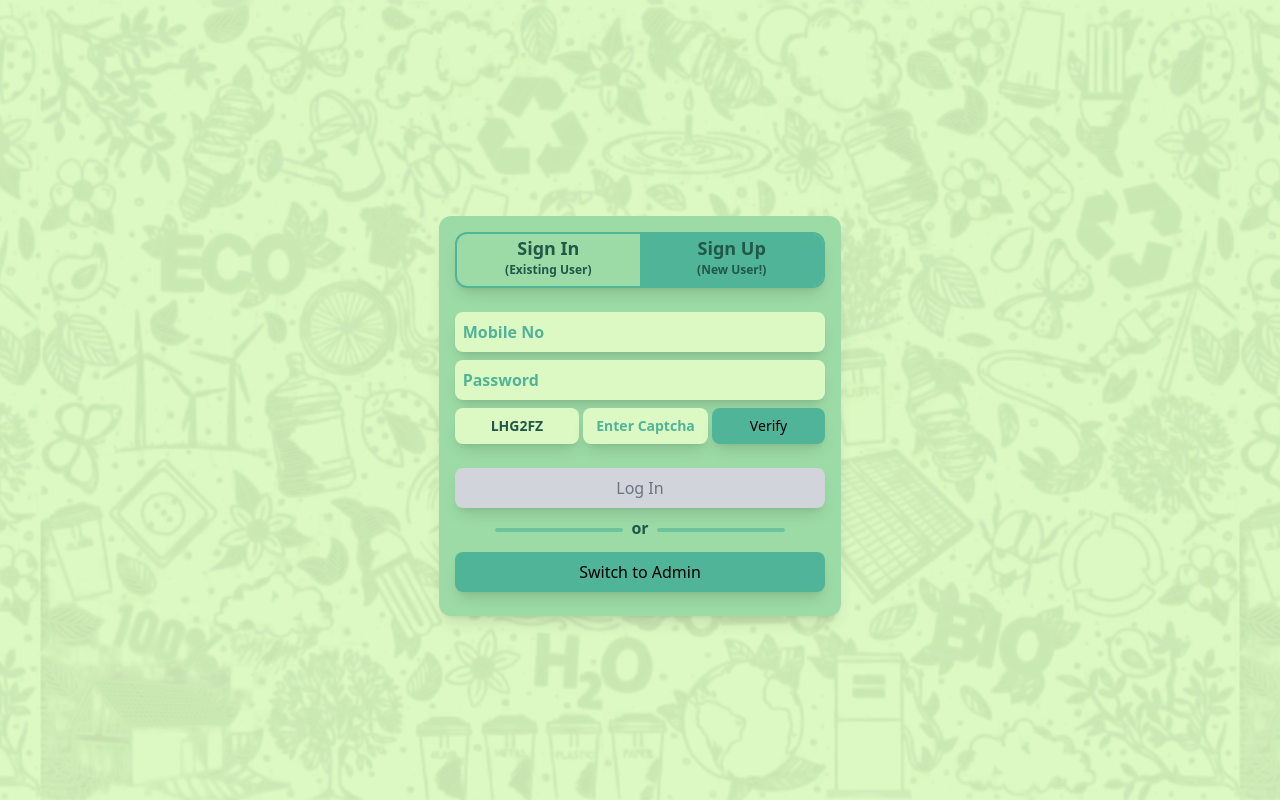
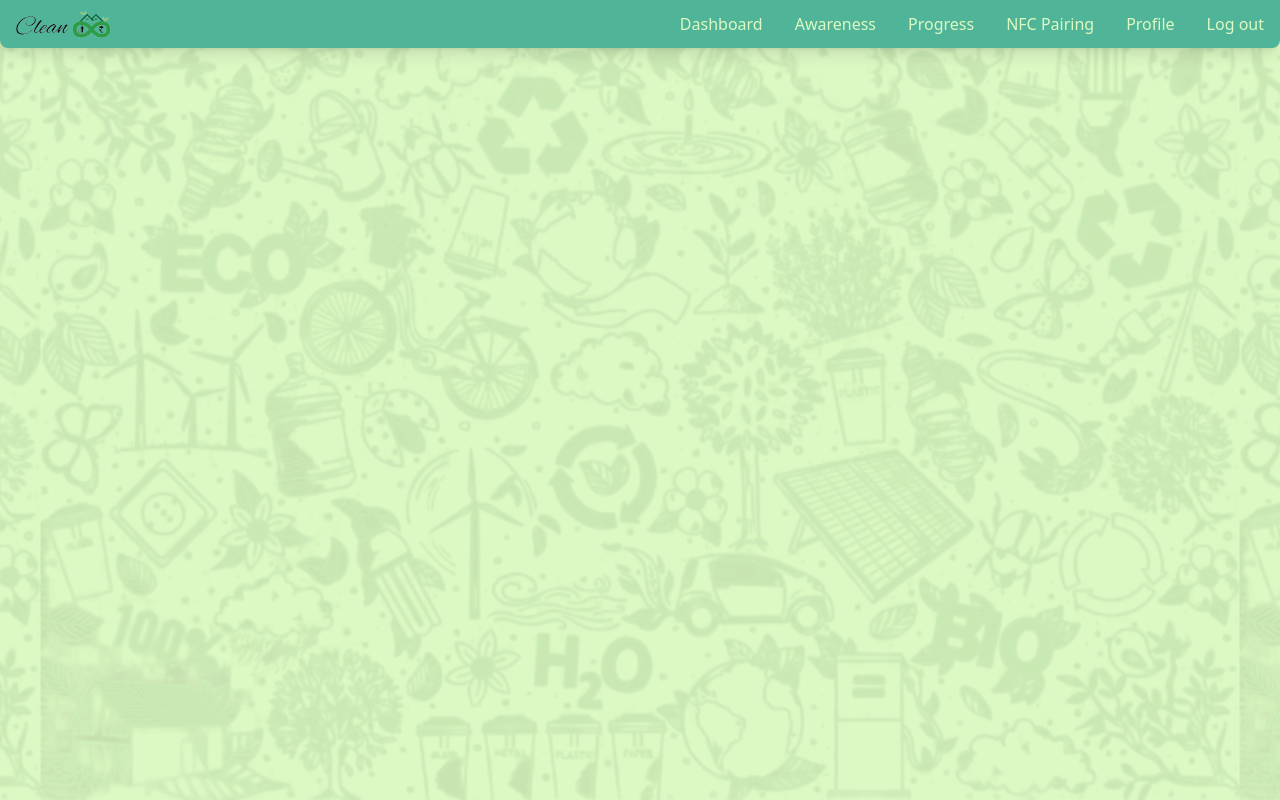
Before and after one commit to AJAY260505/cleaninfinity, a React (Vite) app in the folder client/: page / in a window 1280 px wide. Built offline with nearby package versions, Linux system fonts and the light colour scheme.

Commit message:
updated navigation URLs

```diff
--- a/client/src/components/admin/AdminAuth.jsx
+++ b/client/src/components/admin/AdminAuth.jsx
@@ -1,9 +1,9 @@
-import { useState } from "react";
-import { useNavigate } from "react-router-dom";
-import Seperator from "../common/seperator";
-import { toast } from "react-toastify";
+import {useState} from "react"
+import {useNavigate} from "react-router-dom"
+import Seperator from "../common/seperator"
+import {toast} from "react-toastify"
 
-export default function AdminAuth({ states, wards }) {
+export default function AdminAuth({states, wards}) {
   const [formData, setFormData] = useState({
     email: "",
     password: "",
@@ -15,50 +15,50 @@ export default function AdminAuth({ states, wards }) {
     ward: "",
     captchaInput: "",
     otp: "",
-  });
+  })
 
-  const navigate = useNavigate();
-  const [districtsArr, setDistricts] = useState(states.states[0].districts);
+  const navigate = useNavigate()
+  const [districtsArr, setDistricts] = useState(states.states[0].districts)
 
-  const handleChange = (e) => {
-    const { name, value } = e.target;
-    setFormData({ ...formData, [name]: value });
+  const handleChange = e => {
+    const {name, value} = e.target
+    setFormData({...formData, [name]: value})
 
     if (name === "state") {
       const selectedState = states.states.find(
-        (stateObj) => stateObj.state === value
-      );
-      if (selectedState) setDistricts(selectedState.districts);
-      else setDistricts([]);
+        stateObj => stateObj.state === value
+      )
+      if (selectedState) setDistricts(selectedState.districts)
+      else setDistricts([])
     }
-  };
+  }
 
-  const handleSubmit = (e) => {
-    e.preventDefault();
+  const handleSubmit = e => {
+    e.preventDefault()
 
     // Extract state and district initials
-    const stateInitial = formData.state.charAt(0).toUpperCase();
-    const districtInitial = formData.district.charAt(0).toUpperCase();
-    const expectedPassword = `CleanInfinity${stateInitial}${districtInitial}`;
+    const stateInitial = formData.state.charAt(0).toUpperCase()
+    const districtInitial = formData.district.charAt(0).toUpperCase()
+    const expectedPassword = `CleanInfinity${stateInitial}${districtInitial}`
 
     // Validate password
     if (formData.password === expectedPassword) {
-      toast.success("Password verification successful!");
+      toast.success("Password verification successful!")
       let timeout = setTimeout(() => {
-        navigate("/AdminDashboard");
-        clearTimeout(timeout);
-      }, 2000);
+        navigate("/admin/dashboard")
+        clearTimeout(timeout)
+      }, 2000)
     } else {
-      toast.error("Invalid password. Please try again.");
+      toast.error("Invalid password. Please try again.")
     }
-  };
+  }
 
   return (
-    <div className="flex items-center justify-center container">
-      <div className="p-4 w-full md:w-1/2 drop">
-        <h2 className="mb-4 pl-1">Welcome Admin!</h2>
+    <div className='flex items-center justify-center container'>
+      <div className='p-4 w-full md:w-1/2 drop'>
+        <h2 className='mb-4 pl-1'>Welcome Admin!</h2>
         <form>
-          <select name="state" value={formData.state} onChange={handleChange}>
+          <select name='state' value={formData.state} onChange={handleChange}>
             {states.states.map((stateObj, index) => (
               <option key={index} value={stateObj.state}>
                 {stateObj.state}
@@ -66,10 +66,9 @@ export default function AdminAuth({ states, wards }) {
             ))}
           </select>
           <select
-            name="district"
+            name='district'
             value={formData.district}
-            onChange={handleChange}
-          >
+            onChange={handleChange}>
             {districtsArr.map((district, index) => (
               <option key={`${index}`} value={district}>
                 {district}
@@ -77,11 +76,10 @@ export default function AdminAuth({ states, wards }) {
             ))}
           </select>
           <select
-            name="ward"
+            name='ward'
             value={formData.ward}
             onChange={handleChange}
-            placeholder="Select Ward"
-          >
+            placeholder='Select Ward'>
             {wards.map((ward, index) => (
               <option key={index} value={ward}>
                 {ward}
@@ -89,21 +87,21 @@ export default function AdminAuth({ states, wards }) {
             ))}
           </select>
           <input
-            type="password"
-            name="password"
-            placeholder="Password"
+            type='password'
+            name='password'
+            placeholder='Password'
             value={formData.password}
             onChange={handleChange}
           />
-          <button type="submit" className="btn mt-4" onClick={handleSubmit}>
+          <button type='submit' className='btn mt-4' onClick={handleSubmit}>
             Login
           </button>
           <Seperator />
-          <button className="btn" type="button" onClick={() => navigate("/")}>
+          <button className='btn' type='button' onClick={() => navigate("/")}>
             Switch to User
           </button>
         </form>
       </div>
     </div>
-  );
+  )
 }
--- a/client/src/components/common/Navbar.jsx
+++ b/client/src/components/common/Navbar.jsx
@@ -1,36 +1,28 @@
-import {Link, useLocation} from 'react-router-dom'
-import {useState} from 'react'
+import {Link, useLocation} from "react-router-dom"
+import {useState} from "react"
 
-export default function Navbar() {
+export default function Navbar({links}) {
   const location = useLocation()
   const [isOpen, setIsOpen] = useState(false)
-  const links = [
-    {href: '/dashboard', label: 'Dashboard'},
-    {href: '/awareness', label: 'Awareness'},
-    {href: '/progress', label: 'Progress'},
-    {href: '/nfc', label: 'NFC Pairing'},
-    {href: '/profile', label: 'Profile'},
-    {href: '/', label: 'Log out'}
-  ]
   return (
     <header className='fixed top-0 w-full shadow-lg rounded-ee-lg rounded-es-lg bg-medium-green h-12 z-20'>
       <div className='flex items-center justify-between'>
-      <Link to="/dashboard">
-        <div
-          style={{ backgroundImage: 'url(/1.png)' }}
-          className="w-24 h-12 bg-contain bg-no-repeat bg-center ml-2"></div>
-      </Link>
+        <Link to='/dashboard'>
+          <div
+            style={{backgroundImage: "url(/1.png)"}}
+            className='w-24 h-12 bg-contain bg-no-repeat bg-center ml-2'></div>
+        </Link>
         <button
           className='lg:hidden md:hidden focus:outline-none bg-transparent w-12'
           onClick={() => setIsOpen(!isOpen)}>
           <img
-            src={isOpen ? './xmark-solid.svg' : './bars-solid.svg'}
+            src={isOpen ? "./xmark-solid.svg" : "./bars-solid.svg"}
             className='w-4/12'
           />
         </button>
         <nav
           className={`flex-col absolute right-0 top-12 z-20 rounded-lg ${
-            isOpen ? 'flex' : 'hidden'
+            isOpen ? "flex" : "hidden"
           } md:flex-row lg:flex-row md:flex lg:flex md:relative md:top-0 lg:relative lg:top-0 bg-medium-green md:bg-transparent lg:bg-transparent`}>
           {links.map(({href, label}) => (
             <Link
@@ -38,8 +30,8 @@ export default function Navbar() {
               to={href}
               className={`hover:text-dark-green md:text-base lg:text-base transition-colors duration-200 px-4 py-2 ${
                 location.pathname === href
-                  ? 'text-dark-green text-lg'
-                  : 'text-lightest-green'
+                  ? "text-dark-green text-lg"
+                  : "text-lightest-green"
               }`}
               onClick={() => setIsOpen(false)}>
               {label}
--- a/client/src/components/user/AuthComp.jsx
+++ b/client/src/components/user/AuthComp.jsx
@@ -313,7 +313,7 @@ export default function AuthComponent({states, wards}) {
           <Seperator />
           <button
             className='btn'
-            onClick={() => navigate("/adminAuth")}
+            onClick={() => navigate("/admin/auth")}
             type='button'>
             Switch to Admin
           </button>
--- a/client/src/components/user/Layout.jsx
+++ b/client/src/components/user/Layout.jsx
@@ -30,6 +30,8 @@ import {
   admin_details_of_ward_items,
   admin_leaderboard,
   admin_totalUsersInWard,
+  user_navbar,
+  admin_navbar,
 } from "../../data/config"
 import SplashScreen from "./Splash"
 import {useEffect, useState} from "react"
@@ -61,11 +63,16 @@ function LayoutContent() {
         }}
       />
       <ToastContainer />
-      {location.pathname !== "/" && location.pathname !== "/adminAuth" && (
-        <Navbar />
-      )}
+      {location.pathname !== "/auth" &&
+        (location.pathname.startsWith("/admin") &&
+        location.pathname !== "/admin/Authentication" ? (
+          <Navbar links={admin_navbar} />
+        ) : (
+          <Navbar links={user_navbar} />
+        ))}
       <main>
         <Routes>
+          {/* Non-Admin Routes */}
           <Route
             path='/dashboard'
             element={
@@ -106,11 +113,7 @@ function LayoutContent() {
           />
           <Route path='/ping-me' element={<PingMe />} />
           <Route
-            path='/adminAuth'
-            element={<AdminAuth states={auth_states} wards={auth_wards} />}
-          />
-          <Route
-            path='/'
+            path='/auth'
             element={
               loading ? (
                 <SplashScreen />
@@ -119,15 +122,23 @@ function LayoutContent() {
               )
             }
           />
+          {/* Admin Routes */}
+          <Route path='/admin'>
             <Route
-            path='/AdminDashboard'
+              path='dashboard'
               element={
                 <AdminDashboard
                   detailsOfWardsArr={admin_details_of_ward_items}
                   leaderboard={admin_leaderboard}
                   totalUsersInWard={admin_totalUsersInWard}
                 />
-            }></Route>
+              }
+            />
+            <Route
+              path='auth'
+              element={<AdminAuth states={auth_states} wards={auth_wards} />}
+            />
+          </Route>
         </Routes>
       </main>
     </div>
--- a/client/src/data/config.js
+++ b/client/src/data/config.js
@@ -197,3 +197,20 @@ export const admin_leaderboard = [
   {name: "User 9", score: 45},
   {name: "User 10", score: 40},
 ]
+export const user_navbar = [
+  {href: "/dashboard", label: "Dashboard"},
+  {href: "/awareness", label: "Awareness"},
+  {href: "/progress", label: "Progress"},
+  {href: "/nfc", label: "NFC Pairing"},
+  {href: "/profile", label: "Profile"},
+  {href: "/auth", label: "Log out"},
+]
+
+export const admin_navbar = [
+  {href: "/AdminDashboard", label: "Dashboard"},
+  {href: "/inbox", label: "Inbox"},
+  {href: "/notifications", label: "Notifications"},
+  {href: "/state_progress", label: "State_Progress"},
+  {href: "/profile", label: "Profile"},
+  {href: "/auth", label: "Log out"},
+]
```
Lines whose indentation alone changed are shown as unchanged.
